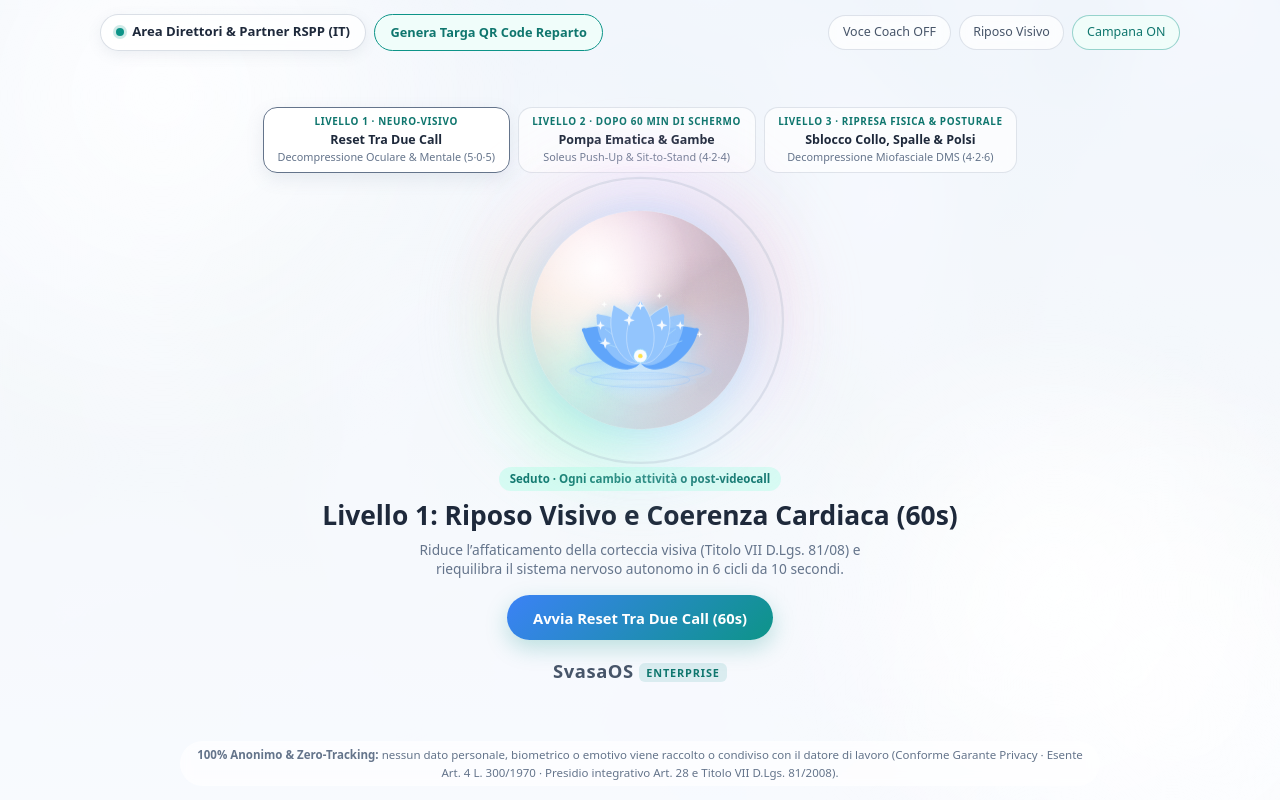
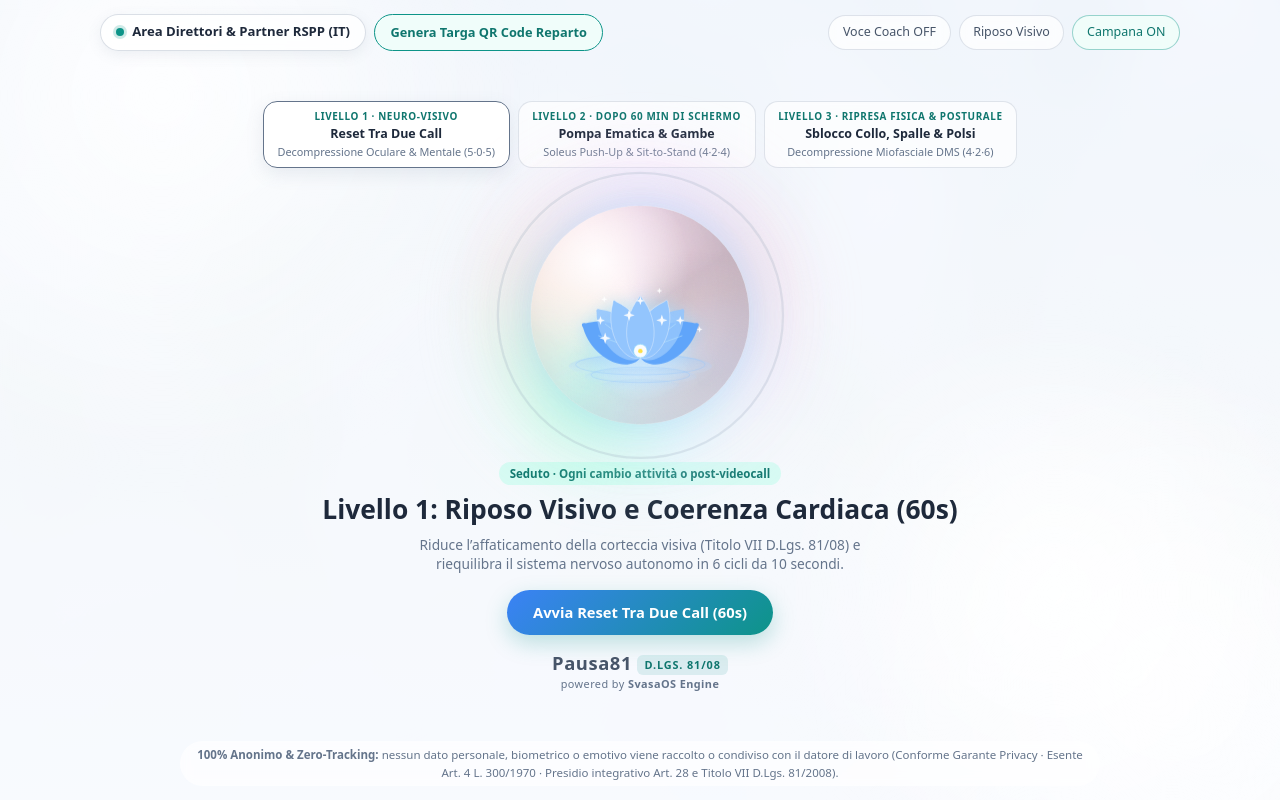
Before and after one commit to fagottvalent-arch/Pausa81-powered-by-SvasaOS, a React (Vite) app: page / in a window 1280 px wide. Built offline with nearby package versions, Linux system fonts and the light colour scheme.

Commit message:
Refactor SvasaLogo with new branding and style
Updated SvasaLogo component to change branding and layout.

```diff
--- a/src/App.tsx
+++ b/src/App.tsx
@@ -167,12 +167,16 @@ function useBreathScale(phase: Phase, breath: number, phaseDuration: number) {
 
 function SvasaLogo({ partnerName }: { partnerName: string }) {
   return (
-    <span className="svasa-wordmark" aria-hidden="true">
-      SvasaOS <small className="svasa-badge-b2b">{partnerName || 'Enterprise'}</small>
-    </span>
+    <div style={{ textAlign: 'center', lineHeight: 1.2 }} aria-hidden="true">
+      <span className="svasa-wordmark">
+        Pausa81 <small className="svasa-badge-b2b">{partnerName || 'D.Lgs. 81/08'}</small>
+      </span>
+      <div style={{ fontSize: '0.68rem', color: '#64748b', marginTop: '3px', letterSpacing: '0.04em' }}>
+        powered by <strong>SvasaOS Engine</strong>
+      </div>
+    </div>
   );
 }
-
 function SacredLotus({ phase }: { phase: Phase }) {
   const openFactor =
     phase === 'inspire' || phase === 'hold'
```
